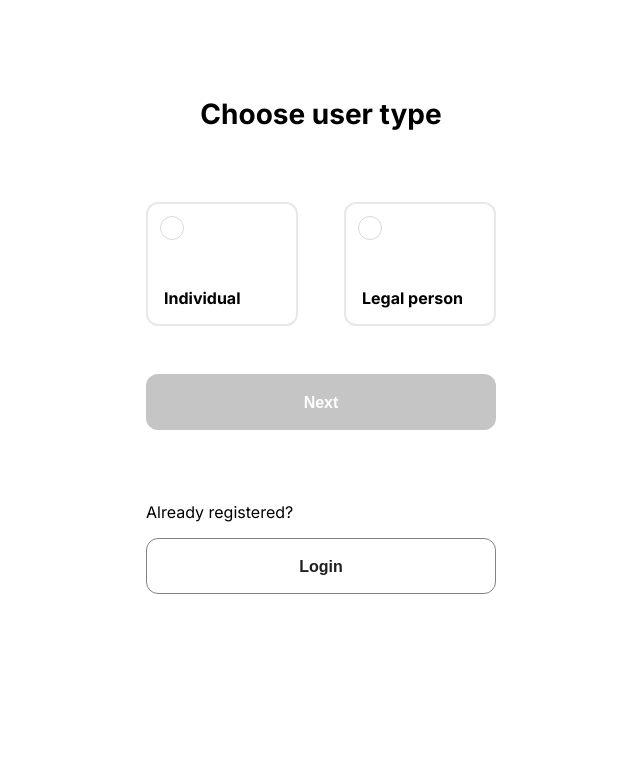
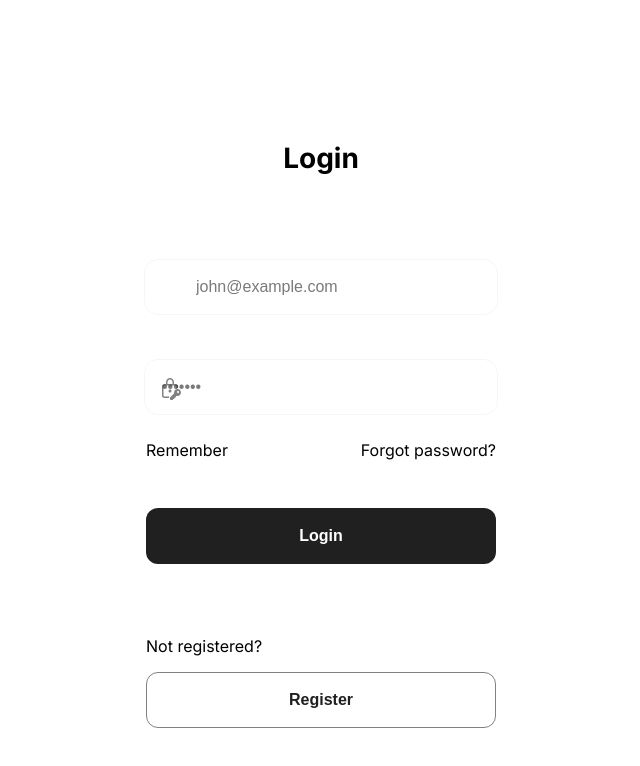
Before and after one commit to DealerCenter/DC-front, a Next.js app: page /auth in a window 1280 px wide. Shown: the top 766 px of the page, without its empty margins (319-959 px from the left). Built offline with nearby package versions, Linux system fonts and the light colour scheme.

Commit message:
Feat: added goToLogin and textInput icon prop

```diff
--- a/src/app/auth/components/ChooseUserType.tsx
+++ b/src/app/auth/components/ChooseUserType.tsx
@@ -16,12 +16,13 @@ const options: CheckboxOption[] = [
 ]
 
 type Props = {
+  goToLogin: () => void
   setType: React.Dispatch<
     React.SetStateAction<'chooseType' | 'individual' | 'legalPerson' | null>
   >
 }
 
-const ChooseUserType = ({ setType }: Props) => {
+const ChooseUserType = ({ setType, goToLogin }: Props) => {
   // props.setType((step) => step + 1)
   const t = useTranslations('')
   const [selectedOption, setSelectedOption] = useState<
@@ -64,7 +65,7 @@ const ChooseUserType = ({ setType }: Props) => {
           text={t('login')}
           type={'outlined'}
           disabled={false}
-          onClick={() => {}}
+          onClick={() => goToLogin()}
         />
       </div>
     </>
--- a/src/app/auth/components/InputFormIndividual.tsx
+++ b/src/app/auth/components/InputFormIndividual.tsx
@@ -1,8 +1,10 @@
 import React from 'react'
 
-type Props = {}
+type Props = {
+  goToLogin: () => void
+}
 
-function InputsIndividual(props: Props) {
+function InputsIndividual({ goToLogin }: Props) {
   return <div>InputsIndividual</div>
 }
 
--- a/src/app/auth/components/InputFormLegalPerson.tsx
+++ b/src/app/auth/components/InputFormLegalPerson.tsx
@@ -10,9 +10,11 @@ import FormStep3 from './RegistrationSteps.tsx/FormStep3'
 
 import stepArrow from '@/app/assets/icons/stepArrow.svg'
 
-type Props = {}
+type Props = {
+  goToLogin: () => void
+}
 
-function InputFormLegalPerson(props: Props) {
+function InputFormLegalPerson({ goToLogin }: Props) {
   const t = useTranslations('')
   const [formStep, setFormStep] = useState(1)
 
@@ -20,7 +22,9 @@ function InputFormLegalPerson(props: Props) {
     {
       stepNumber: 1,
       stepName: 'legalPerson1',
-      component: <LegalPersonForm1 setFormStep={setFormStep} />,
+      component: (
+        <LegalPersonForm1 setFormStep={setFormStep} goToLogin={goToLogin} />
+      ),
     },
     {
       stepNumber: 2,
--- a/src/app/auth/components/LoginForm.tsx
+++ b/src/app/auth/components/LoginForm.tsx
@@ -11,9 +11,12 @@ import useForm from '../hooks/useForm'
 import Image from 'next/image'
 import emailIcon from '@/app/assets/icons/email.svg'
 import passwordIcon from '@/app/assets/icons/password.svg'
-type Props = {}
 
-const LoginForm = (props: Props) => {
+type Props = {
+  goToRegistration: () => void
+}
+
+const LoginForm = ({ goToRegistration }: Props) => {
   const t = useTranslations('')
   const { values, handleBlur, handleChange, handleSubmit } = useForm()
 
@@ -29,9 +32,10 @@ const LoginForm = (props: Props) => {
             value={values.email}
             onChange={handleChange}
             onBlur={handleBlur}
-            withIcon={true}
+            icon={
+              <Icon src={emailIcon} alt='email icon' width={20} height={16} />
+            }
           />
-          <Icon src={emailIcon} alt='email icon' width={20} height={16} />
         </TextInputContainer>
         <div>
           <TextInputContainer>
@@ -72,7 +76,7 @@ const LoginForm = (props: Props) => {
           type='outlined'
           text={t('register')}
           disabled={false}
-          onClick={() => {}}
+          onClick={goToRegistration}
         />
       </div>
     </Container>
--- a/src/app/auth/components/RegistrationSteps.tsx/LegalPersonForm1.tsx
+++ b/src/app/auth/components/RegistrationSteps.tsx/LegalPersonForm1.tsx
@@ -6,9 +6,12 @@ import styled from 'styled-components'
 import useForm from '../../hooks/useForm'
 import FileDropZone from '@/common/components/InputElements/FileDropZone'
 
-type Props = { setFormStep: React.Dispatch<React.SetStateAction<number>> }
+type Props = {
+  setFormStep: React.Dispatch<React.SetStateAction<number>>
+  goToLogin: () => void
+}
 
-const LegalPersonForm1 = ({ setFormStep }: Props) => {
+const LegalPersonForm1 = ({ setFormStep, goToLogin }: Props) => {
   const t = useTranslations('')
   const { values, handleBlur, handleChange, handleSubmit } = useForm()
 
@@ -66,7 +69,7 @@ const LegalPersonForm1 = ({ setFormStep }: Props) => {
           type='outlined'
           text={t('register')}
           disabled={false}
-          onClick={() => {}}
+          onClick={goToLogin}
         />
       </div>
     </StyledForm>
--- a/src/app/auth/page.tsx
+++ b/src/app/auth/page.tsx
@@ -10,21 +10,25 @@ import AppButton from '@/common/components/appButton/AppButton'
 type Props = {}
 
 const Page = (props: Props) => {
+  const [isLogin, setIsLogin] = useState(true)
   const [type, setType] = useState<
     'chooseType' | 'individual' | 'legalPerson' | null
   >('chooseType')
 
   const activeStep =
     type === 'individual' ? (
-      <InputFormIndividual />
+      <InputFormIndividual goToLogin={() => setIsLogin(true)} />
     ) : type === 'legalPerson' ? (
-      <InputFormLegalPerson />
+      <InputFormLegalPerson goToLogin={() => setIsLogin(true)} />
     ) : (
-      <ChooseUserType setType={setType} />
+      <ChooseUserType setType={setType} goToLogin={() => setIsLogin(true)} />
     )
 
   return (
     <>
+      {isLogin ? (
+        <LoginForm goToRegistration={() => setIsLogin(false)} />
+      ) : (
         <RegistrationForm>
           <>
             {activeStep}
@@ -38,7 +42,7 @@ const Page = (props: Props) => {
             )}
           </>
         </RegistrationForm>
-      {/* <LoginForm /> */}
+      )}
     </>
   )
 }
--- a/src/app/page.tsx
+++ b/src/app/page.tsx
@@ -12,7 +12,7 @@ export default function Page() {
   return (
     <main>
       {isMobile ? <BurgerHeader /> : <Header />}
-      <LoginForm />
+      {/* <LoginForm /> */}
     </main>
   )
 }
--- a/src/common/components/InputElements/TextInput.tsx
+++ b/src/common/components/InputElements/TextInput.tsx
@@ -10,7 +10,7 @@ type Props = {
   value: string
   onChange: ChangeEventHandler<HTMLInputElement>
   onBlur: ChangeEventHandler<HTMLInputElement>
-  withIcon?: boolean
+  icon?: any
   optionalInfo?: string | null
 }
 
@@ -21,11 +21,12 @@ const TextInput = ({
   value,
   onChange,
   onBlur,
-  withIcon = false,
+  icon,
   optionalInfo = null,
 }: Props) => {
   return (
     <div>
+      {icon ? icon : null}
       <StyledInput
         type={type}
         name={name}
@@ -33,7 +34,7 @@ const TextInput = ({
         value={value}
         onChange={onChange}
         onBlur={onBlur}
-        withIcon={withIcon}
+        icon={icon}
       />
       {optionalInfo && (
         <TextBox>
@@ -48,7 +49,7 @@ const TextInput = ({
 export default TextInput
 
 type InputProps = {
-  withIcon: boolean
+  icon: any
 }
 
 const StyledInput = styled.input<InputProps>`
@@ -63,8 +64,8 @@ const StyledInput = styled.input<InputProps>`
   padding: 10px 10px 10px 16px;
   border-radius: 12px;
   font-size: 16px;
-  ${({ withIcon }) =>
-    withIcon &&
+  ${({ icon }) =>
+    icon &&
     css`
       padding-left: 50px;
     `}
```
Also changed, not shown: 1 other file (tests, documents, lock files or other folders). Lines whose indentation alone changed are shown as unchanged.
